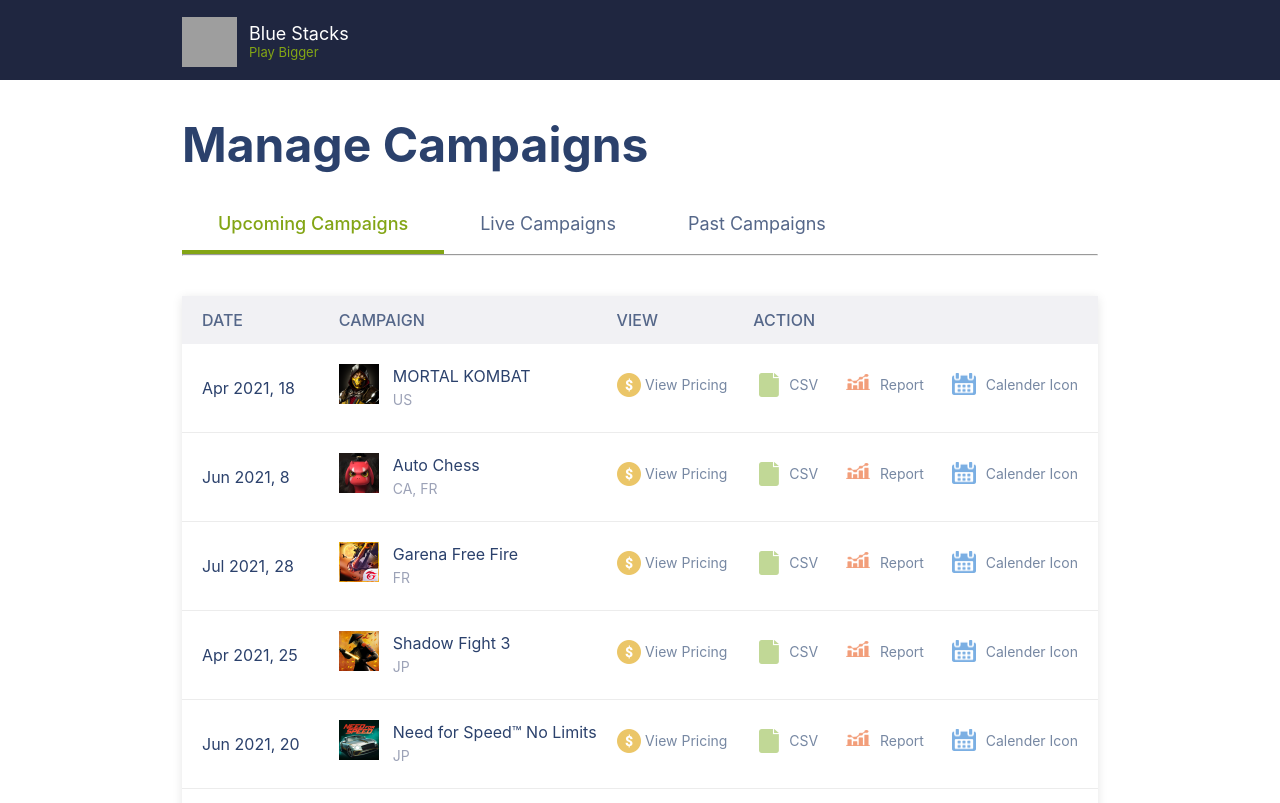
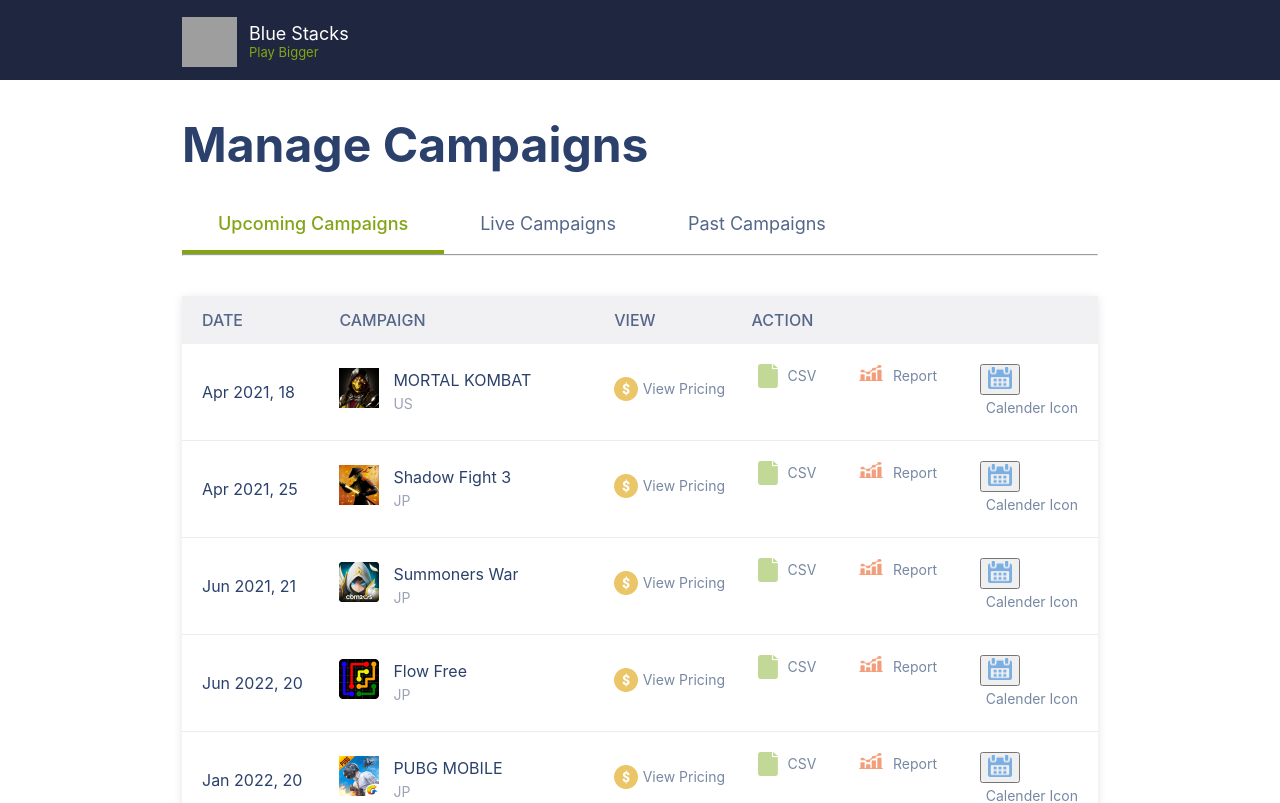
Before and after one commit to sanju-developer/Frontend-developer-challenge, a React (Create React App) app: page / in a window 1280 px wide. Shown: the top 803 px of the page. Built offline with nearby package versions, Linux system fonts and the light colour scheme; grey boxes are pictures that could not be loaded.

Commit message:
add functionality as per test

```diff
--- a/package.json
+++ b/package.json
@@ -10,6 +10,7 @@
     "moment": "^2.29.1",
     "node-sass": "^5.0.0",
     "react": "^17.0.1",
+    "react-datetime-picker": "^3.0.5",
     "react-dom": "^17.0.1",
     "react-moment": "^1.1.1",
     "react-redux": "^7.2.2",
--- a/src/components/Table/Table.jsx
+++ b/src/components/Table/Table.jsx
@@ -1,6 +1,6 @@
 import React from 'react'
 import PropTypes from 'prop-types'
-
+import DateTimePicker from 'react-datetime-picker';
 
 import './Table.scss'
 
@@ -8,46 +8,30 @@
 import calendarIcon from '../../assets/calendar.png'
 import fileIcon from '../../assets/file.png'
 import reportIcon from '../../assets/statistics-report.png'
-import { tableHeaderConstant } from '../../utils/constants'
 import { getFormattedDate } from '../../utils/helperFunction'
+import TableHeader from './TableHeader'
 
 function Table(props) {
-  const { apiData } = props
+  const { showData, value, onChange } = props
+
   return (
     <div className="table-container">
       <table>
-        <thead className="text-blue">
-          <tr>
-            {tableHeaderConstant.map((th, index) => (
-              <th
-                className={`${
-                  index === 0 || index === 2
-                    ? 'w-15'
-                    : index === 1
-                      ? 'w-30'
-                      : 'w-50'
-                  }`}
-                key={th.key}
-              >
-                {th.text}
-              </th>
-            ))}
-          </tr>
-        </thead>
+        <TableHeader />
         <tbody>
-          {apiData ?.data ?.map((data) => <>
-            <tr key={data.id}>
-              <td className='w-15'>{getFormattedDate(data.date)}</td>
+          {showData ?.length !== 0 ? showData ?.map((disp) =>
+            <tr key={disp.id}>
+              <td className='w-15'>{getFormattedDate(disp.date)}</td>
               <td className='w-30'>
                 <div className="logo-text">
                   <img
-                    src={data.image_url}
+                    src={disp.image_url}
                     alt="game Icon"
                     className="logo"
                   />
                   <div className="logo-content">
-                    <p className="item-name">{data.name}</p>
-                    <p className="light-grey region">{data.region}</p>
+                    <p className="item-name">{disp.name}</p>
+                    <p className="light-grey region">{disp.region}</p>
                   </div>
                 </div>
               </td>
@@ -56,12 +40,17 @@
                 <div className="actions-container">
                   <span><img className="file-icon" src={fileIcon} /> <span>CSV</span></span>
                   <span><img className="report-icon" src={reportIcon} /> <span>Report</span></span>
-                  <span><img className="calendar-icon" src={calendarIcon} /> <span>Calender Icon</span></span>
+                  <span>
+                    <DateTimePicker
+                      onChange={(data) => onChange(data, disp.id)}
+                      value={value}
+                      format="MM DD YYY"
+                      calendarIcon={<img className="calendar-icon" src={calendarIcon} />}
+                    /> <span>Calender Icon</span></span>
                 </div>
               </td>
             </tr>
-          </>
-          )}
+          ) : <tr><td>No Data Found</td></tr>}
         </tbody>
       </table>
     </div>
@@ -69,7 +58,13 @@
 }
 
 Table.propTypes = {
-  apiData: PropTypes.array.isRequired
+  showData: PropTypes.array.isRequired,
+  value: PropTypes.oneOfType([PropTypes.number, PropTypes.object]),
+  onChange: PropTypes.func.isRequired
+}
+
+Table.defaultProps = {
+  value: ''
 }
 
 export default Table
--- a/src/components/Table/Table.scss
+++ b/src/components/Table/Table.scss
@@ -93,3 +93,10 @@
     }
   }
 }
+button.react-datetime-picker__clear-button.react-datetime-picker__button,
+.react-datetime-picker__inputGroup{
+  display: none;
+}
+.react-datetime-picker__wrapper {
+  border: none;
+}
--- /dev/null
+++ b/src/components/Table/TableHeader.jsx
@@ -0,0 +1,27 @@
+import React from 'react';
+import { tableHeaderConstant } from '../../utils/constants'
+
+function TableHeader() {
+    return (
+        <thead className="text-blue">
+            <tr>
+                {tableHeaderConstant.map((th, index) => (
+                    <th
+                        className={`${
+                            index === 0 || index === 2
+                                ? 'w-15'
+                                : index === 1
+                                    ? 'w-30'
+                                    : 'w-50'
+                            }`}
+                        key={th.key}
+                    >
+                        {th.text}
+                    </th>
+                ))}
+            </tr>
+        </thead>
+    );
+}
+
+export default TableHeader;
--- a/src/pages/Dashboard/Dashboard.jsx
+++ b/src/pages/Dashboard/Dashboard.jsx
@@ -1,4 +1,4 @@
-import React, { useState, useEffect } from 'react'
+import React, { useState, useEffect, useCallback } from 'react'
 import { useDispatch, useSelector } from 'react-redux'
 
 import './Dashboard.scss'
@@ -8,18 +8,56 @@
 import Tabs from '../../components/Tabs/Tabs'
 import Table from '../../components/Table/Table'
 import { CampaignAction } from '../../redux/actions/campaignAction'
+import { getPastCampaigns, getLiveCampaigns, getFutureCampaigns } from '../../utils/helperFunction'
 
 function Dashboard() {
   const dispatch = useDispatch()
   const [tabsConstantState, setTabsConstantState] = useState(tabsConstant)
   const apiData = useSelector((state) => state.campaigns.apiData)
+  const [tableData, setTableData] = useState([])
   const isApiLoading = useSelector((state) => state.campaigns.isApiLoading)
+  const [selectedDate, setDateHandler] = useState(new Date());
+  const [isMounted, setIsMounted] = useState(false)
+  const [whichIsActiveTab, setWhichIsActiveTab] = useState(0)
+  const [sourceOfTruth, setSourceOfTruth] = useState([])
 
   useEffect(() => {
     dispatch(CampaignAction())
+    setIsMounted(true)
   }, [])
 
-  const tabClickHandler = index => {
+  useEffect(() => {
+    if (apiData ?.data && tableData.length === 0) {
+      setSourceOfTruth(apiData ?.data)
+      setTableData(apiData ?.data)
+    }
+  }, [apiData ?.data])
+
+  useEffect(() => {
+    if (tableData.length !== 0 && isMounted) {
+      updateTableData()
+      setIsMounted(false)
+    }
+  }, [tableData, isMounted])
+
+  useEffect(() => {
+    updateTableData()
+  }, [whichIsActiveTab])
+
+  const updateTableData = () => {
+    if (sourceOfTruth ?.length !== 0) {
+      if (whichIsActiveTab === 2) {
+        setTableData(getPastCampaigns(sourceOfTruth))
+      } else if (whichIsActiveTab === 1) {
+        setTableData(getLiveCampaigns(sourceOfTruth))
+      } else if (whichIsActiveTab === 0) {
+        setTableData(getFutureCampaigns(sourceOfTruth))
+      }
+    }
+  }
+
+  const tabClickHandler = (index) => {
+    setWhichIsActiveTab(index)
     setTabsConstantState(
       tabsConstantState.map((item, ind) =>
         index === ind
@@ -28,6 +66,17 @@
       )
     )
   }
+
+  const dateHandler = (event, id) => {
+    setDateHandler(event)
+    const copyOfSourceOfTruth = [...sourceOfTruth]
+    const index = copyOfSourceOfTruth.findIndex(finalData => finalData.id === id)
+    copyOfSourceOfTruth[index].date = event.toISOString()
+    console.log(copyOfSourceOfTruth, 'after------>>>>>>', id)
+    setSourceOfTruth(copyOfSourceOfTruth)
+    updateTableData()
+  }
+
   return (
     <div className="dashboard-container">
       <Header />
@@ -37,7 +86,7 @@
           tabsConstantState={tabsConstantState}
           tabClickHandler={tabClickHandler}
         />
-        {isApiLoading ? null : <Table apiData={apiData} />}
+        {isApiLoading ? null : <Table showData={tableData} value={selectedDate} onChange={dateHandler} />}
       </div>
     </div>
   )
--- a/src/services/campaignService.js
+++ b/src/services/campaignService.js
@@ -24,7 +24,7 @@
                 },
                 {
                     'id': 'bs2',
-                    'date': '2021-07-08T04:00:00.000Z',
+                    'date': '2019-07-08T04:00:00.000Z',
                     'name': 'Auto Chess',
                     'region': 'CA, FR',
                     'createdOn': 1559806715124,
@@ -35,7 +35,7 @@
                 },
                 {
                     'id': 'bs3',
-                    'date': '2021-08-28T04:00:00.000Z',
+                    'date': '2021-02-13T18:42:26.771Z',
                     'name': 'Garena Free Fire',
                     'region': 'FR',
                     'createdOn': 1559806711124,
@@ -57,7 +57,7 @@
                 },
                 {
                     'id': 'bs5',
-                    'date': '2021-07-20T04:00:00.000Z',
+                    'date': '2019-07-20T04:00:00.000Z',
                     'name': 'Need for Speed™ No Limits',
                     'region': 'JP',
                     'createdOn': 1559806680124,
--- a/src/utils/helperFunction.js
+++ b/src/utils/helperFunction.js
@@ -19,3 +19,38 @@
         case 12: return 'Dec'
     }
 }
+
+export function getPastCampaigns(apiData) {
+    let filteredCamp = []
+    const now = new Date();
+    now.setHours(0, 0, 0, 0);
+    apiData ?.forEach(camp => {
+        if (Date.parse(camp.date) < now) {
+            filteredCamp.push(camp)
+        } else null;
+    });
+    return filteredCamp;
+}
+
+export function getLiveCampaigns(apiData) {
+    let filteredCamp = []
+    const now = new Date();
+    apiData ?.forEach(camp => {
+        if (new Date(camp.date) ?.setHours(0, 0, 0, 0) === now.setHours(0, 0, 0, 0)) {
+            filteredCamp.push(camp)
+        } else null;
+    });
+    return filteredCamp;
+}
+
+export function getFutureCampaigns(apiData) {
+    let filteredCamp = []
+    const now = new Date();
+    now.setHours(0, 0, 0, 0);
+    apiData ?.forEach(camp => {
+        if (new Date(camp.date).setHours(0, 0, 0, 0) > now) {
+            filteredCamp.push(camp)
+        } else null;
+    });
+    return filteredCamp;
+}
```
Also changed, not shown: 2 other files (tests, documents, lock files or other folders).
